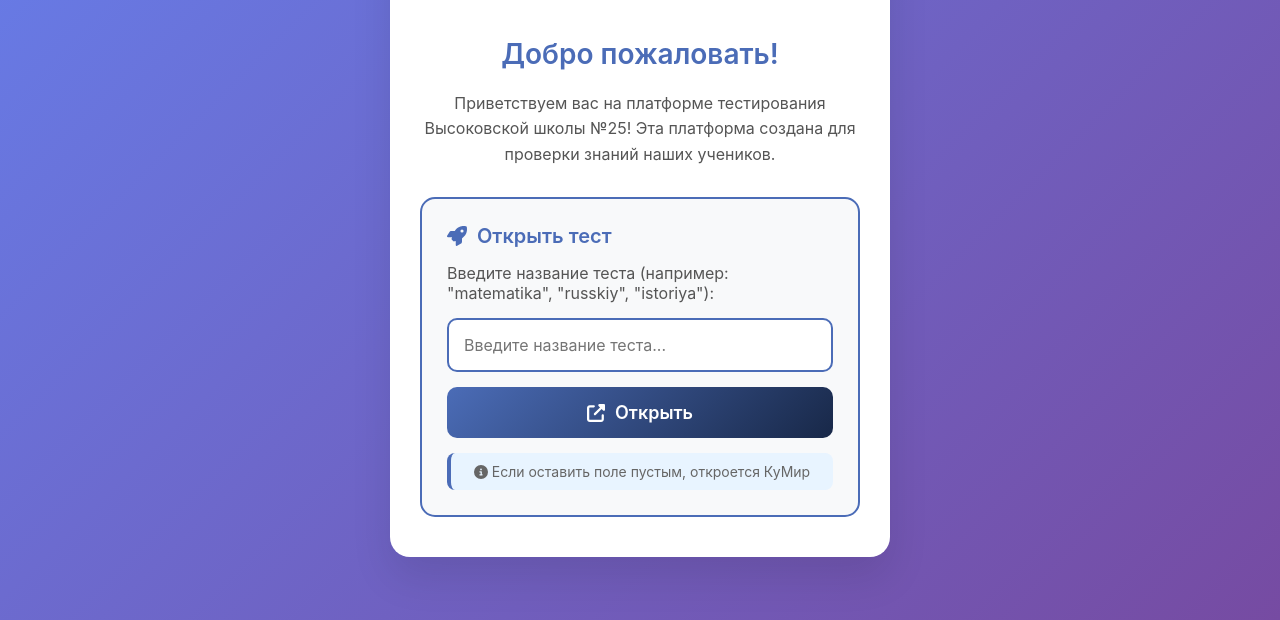
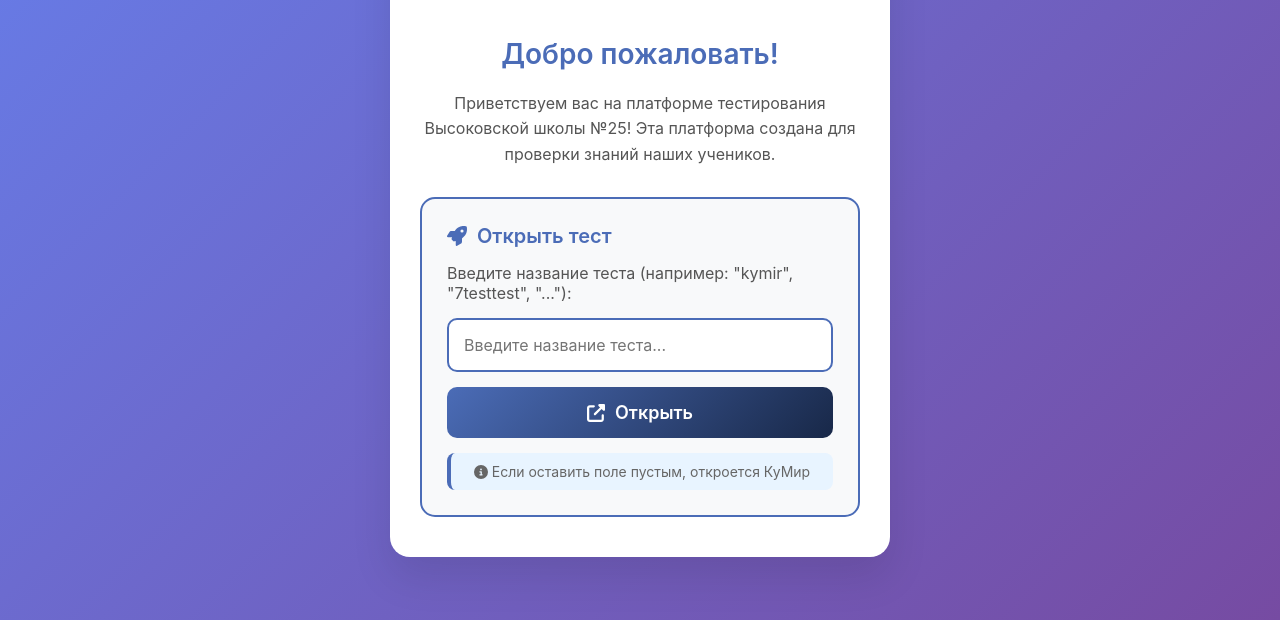
Before and after one commit to Garickbox/mrzo, a plain HTML site: page index.html in a window 1280 px wide. Shown: the part 180-800 px from the top of the page. Drawn offline with Linux system fonts and the light colour scheme.

Commit message:
Update index.html

```diff
--- a/index.html
+++ b/index.html
@@ -196,7 +196,7 @@
                 </div>
 
                 <p style="margin-bottom: 15px; color: #555;">
-                    Введите название теста (например: "matematika", "russkiy", "istoriya"):
+                    Введите название теста (например: "kymir", "7testtest", "..."):
                 </p>
 
                 <input type="text" class="test-input" id="testName"
```
